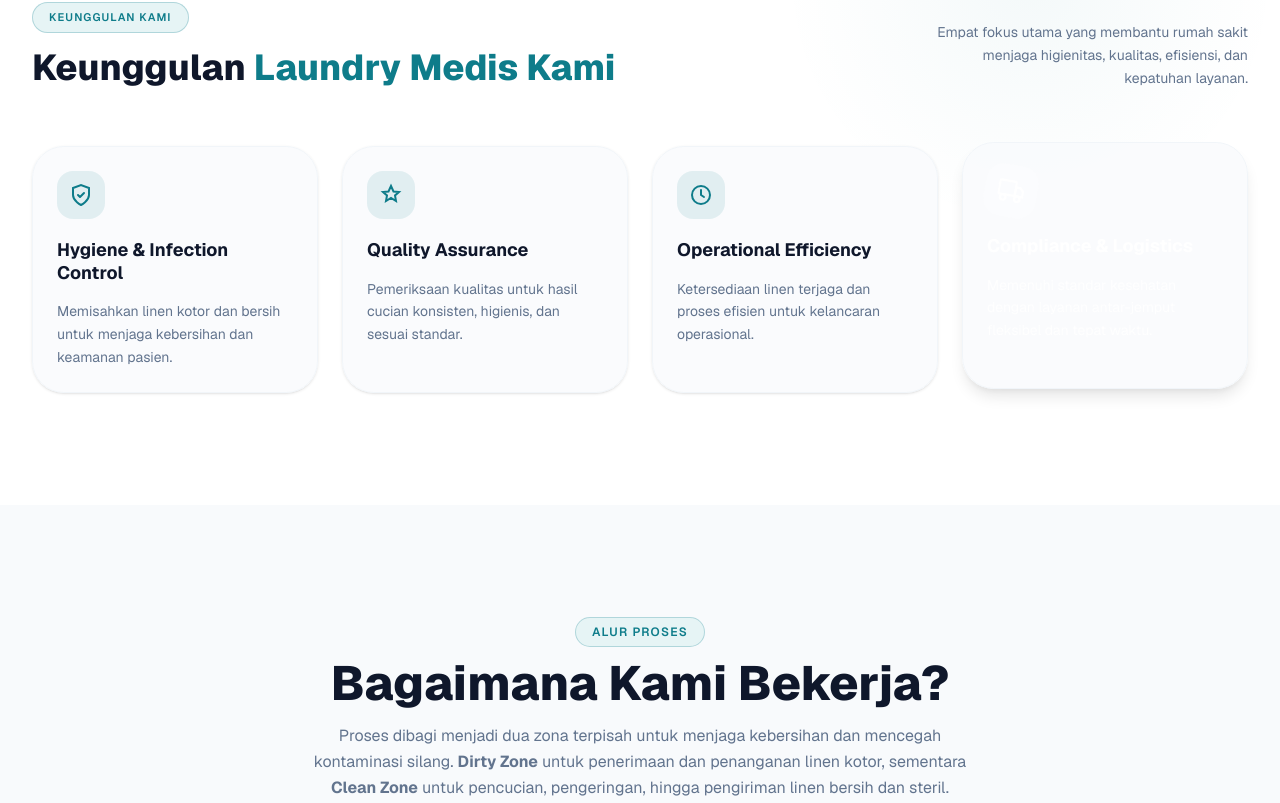
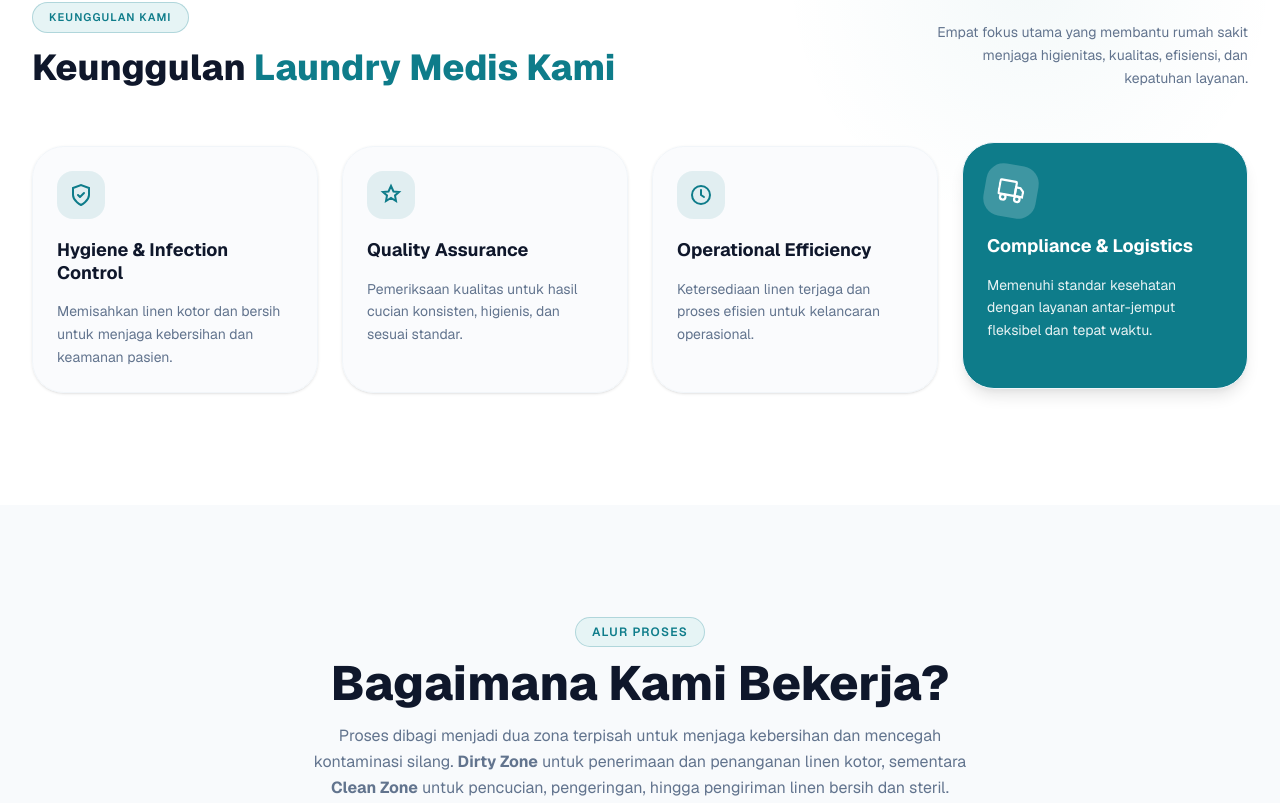
Before and after one commit to saputraananda/ikm-alora, a Next.js app: page / in a window 1280 px wide. Shown: the part 1697-2500 px from the top of the page. Built offline with nearby package versions, Linux system fonts and the light colour scheme.

Commit message:
fix: resolve background conflicts and hover transition in WhyChooseUs.tsx

```diff
--- a/src/app/components/WhyChooseUs.tsx
+++ b/src/app/components/WhyChooseUs.tsx
@@ -102,7 +102,7 @@ export default function WhyChooseUs() {
             return (
               <ScrollReveal key={r.title} animation="tilt-up" delay={i * 90} duration={650}>
                 <motion.article
-                  className={`flex h-full flex-col rounded-[2rem] border border-slate-100 bg-slate-50/70 p-6 shadow-sm transition-all duration-300 ${isActive ? "bg-primary" : "hover:bg-primary"}`}
+                  className={`group flex h-full flex-col rounded-[2rem] border border-slate-100 p-6 shadow-sm transition-all duration-300 ${isActive ? "bg-primary" : "bg-slate-50/70 hover:bg-primary"}`}
                   animate={isActive ? {
                     y: -4,
                     boxShadow: "0 10px 15px -3px rgba(0, 0, 0, 0.1), 0 4px 6px -2px rgba(0, 0, 0, 0.05)",
```
